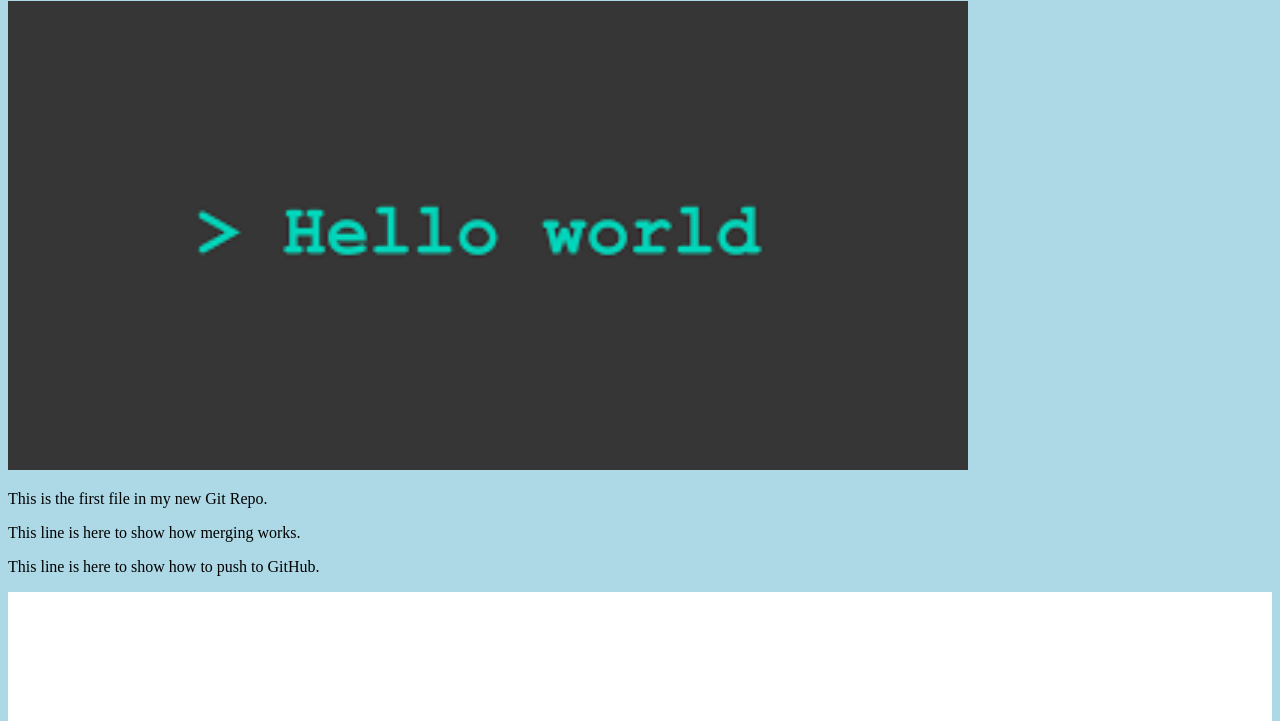
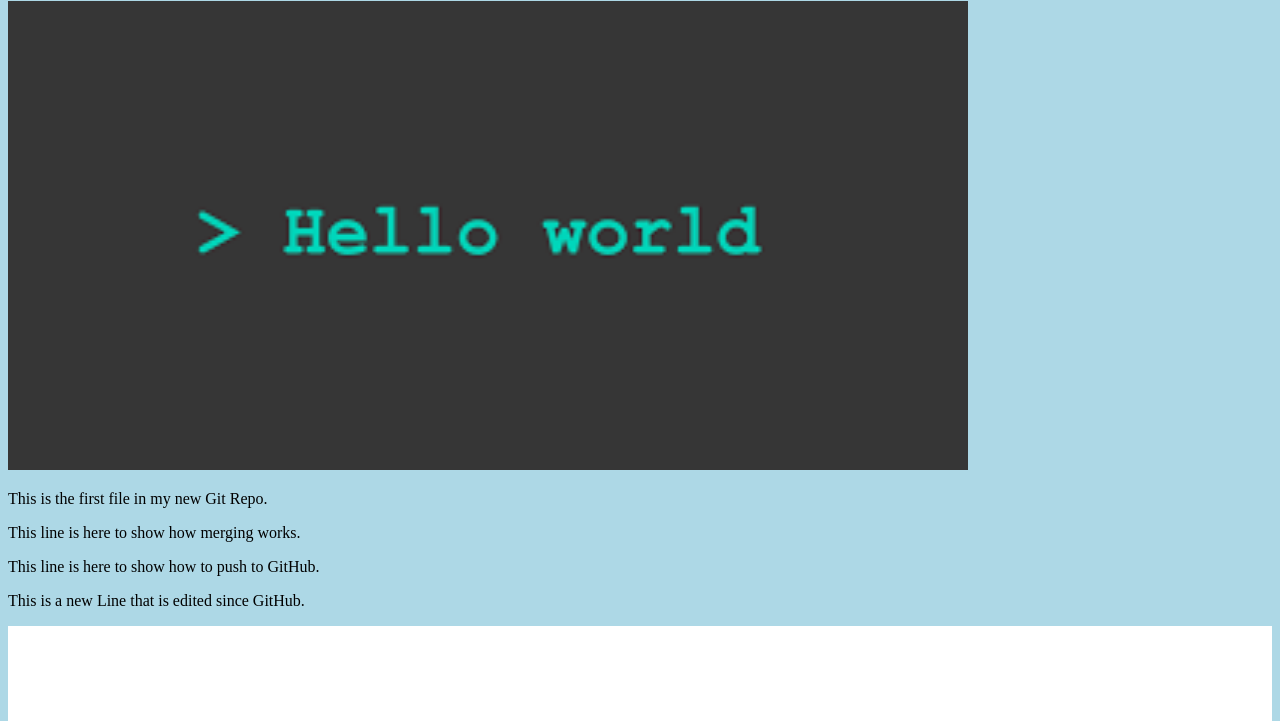
Before and after one commit to lmaguey/hello-world, a plain HTML site: page index.html in a window 1280 px wide. Shown: the part 79-800 px from the top of the page. Drawn offline with Linux system fonts and the light colour scheme.

```diff
--- a/index.html
+++ b/index.html
@@ -12,6 +12,7 @@ style="width:100%;max-width:960px"></div>
 <p>This is the first file in my new Git Repo.</p>
 <p>This line is here to show how merging works.</p>
 <p>This line is here to show how to push to GitHub.</p>
+<p>This is a new Line that is edited since GitHub.</p>
 <div><img src="img_hello_git.png" alt="Hello Git" style="width:100%;max-
 width:640px"></div>
 
```
